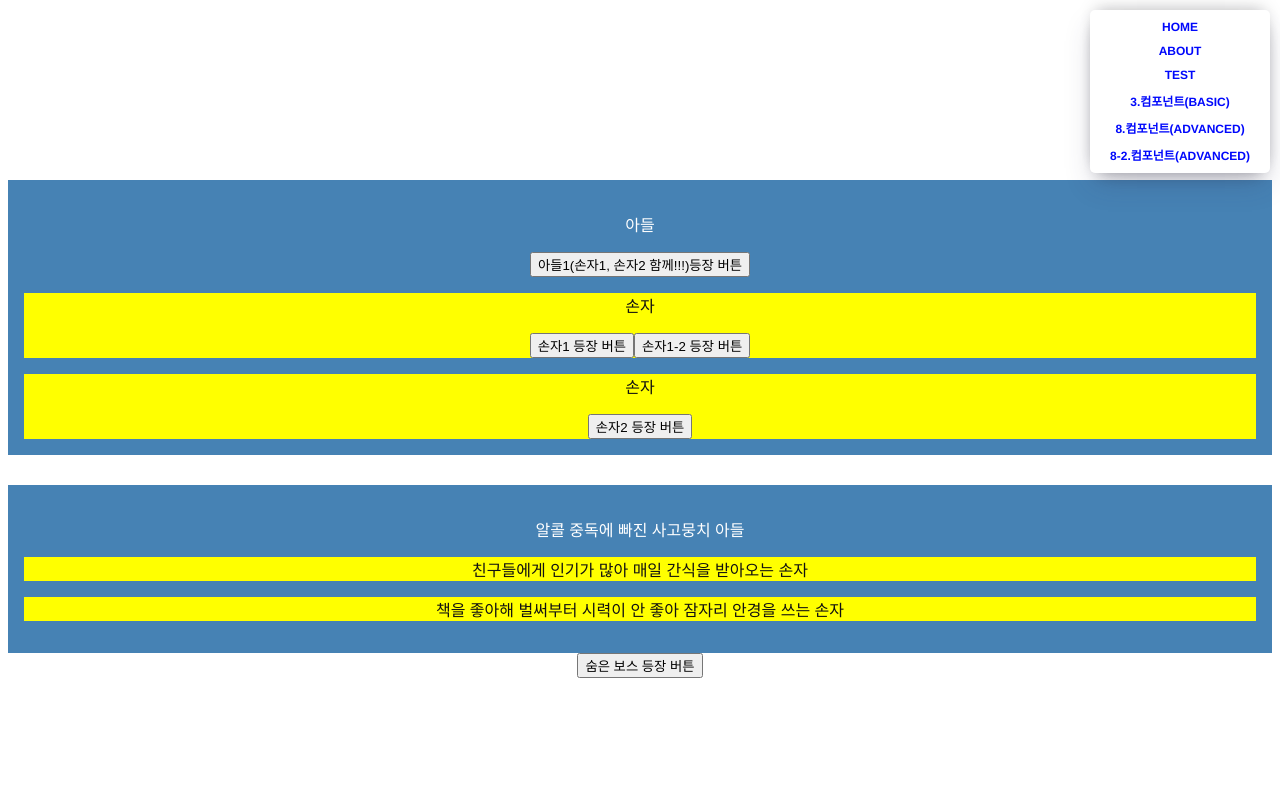
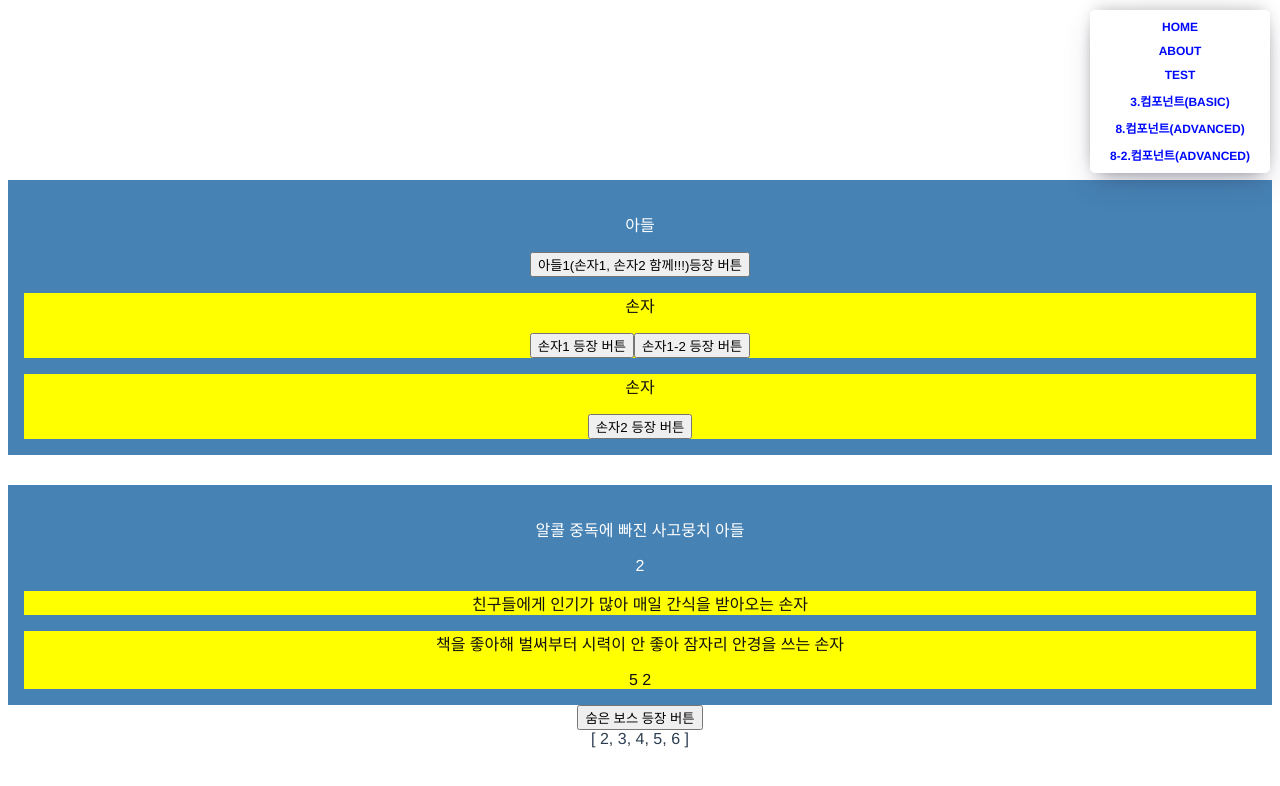
Before and after one commit to AustinePP90/vue_repo, a Vue app: page /deep2 in a window 1280 px wide. Shown: the top 786 px of the page. Built offline with nearby package versions, Linux system fonts and the light colour scheme.

Commit message:
24-08-05 provide, inject 실습

```diff
--- a/src/components/GrandSon22.vue
+++ b/src/components/GrandSon22.vue
@@ -3,6 +3,8 @@
     <p :style="realColor">
       책을 좋아해 벌써부터 시력이 안 좋아 잠자리 안경을 쓰는 손자
     </p>
+    {{ gpapaLen }}
+    {{ gpapaSmallest }}
   </div>
 </template>
 
@@ -43,6 +45,7 @@ export default {
       // 컴포넌트의 데이터를 초기화합니다.
     };
   },
+  inject: ["gpapaLen", "gpapaSmallest"], // provide & inject
   watch: {
     // sample1() {
     //   console.log('');
--- a/src/components/SonPage2.vue
+++ b/src/components/SonPage2.vue
@@ -1,6 +1,7 @@
 <template>
   <div class="son">
     <p>알콜 중독에 빠진 사고뭉치 아들</p>
+    {{ gpapaSmallest }}
     <GrandSon21 />
     <GrandSon22 :realColor="fontColor" />
   </div>
@@ -47,6 +48,7 @@ export default {
       // 컴포넌트의 데이터를 초기화합니다.
     };
   },
+  inject: ["gpapaSmallest"], // provide & inject
   watch: {
     // sample1() {
     //   console.log('');
--- a/src/views/DeepView2.vue
+++ b/src/views/DeepView2.vue
@@ -3,6 +3,8 @@
     <SonPage1 :fontColor="color" />
     <SonPage2 :fontColor="color" />
     <button @click="popColor">숨은 보스 등장 버튼</button>
+    <br />
+    {{ gpapaValues }}
   </div>
 </template>
 
@@ -41,6 +43,14 @@ export default {
   data() {
     return {
       color: "",
+      gpapaValues: [2, 3, 4, 5, 6],
+    };
+  },
+  provide() {
+    // provide & inject
+    return {
+      gpapaLen: this.gpapaValues.length,
+      gpapaSmallest: Math.min(...this.gpapaValues),
     };
   },
   watch: {
```
